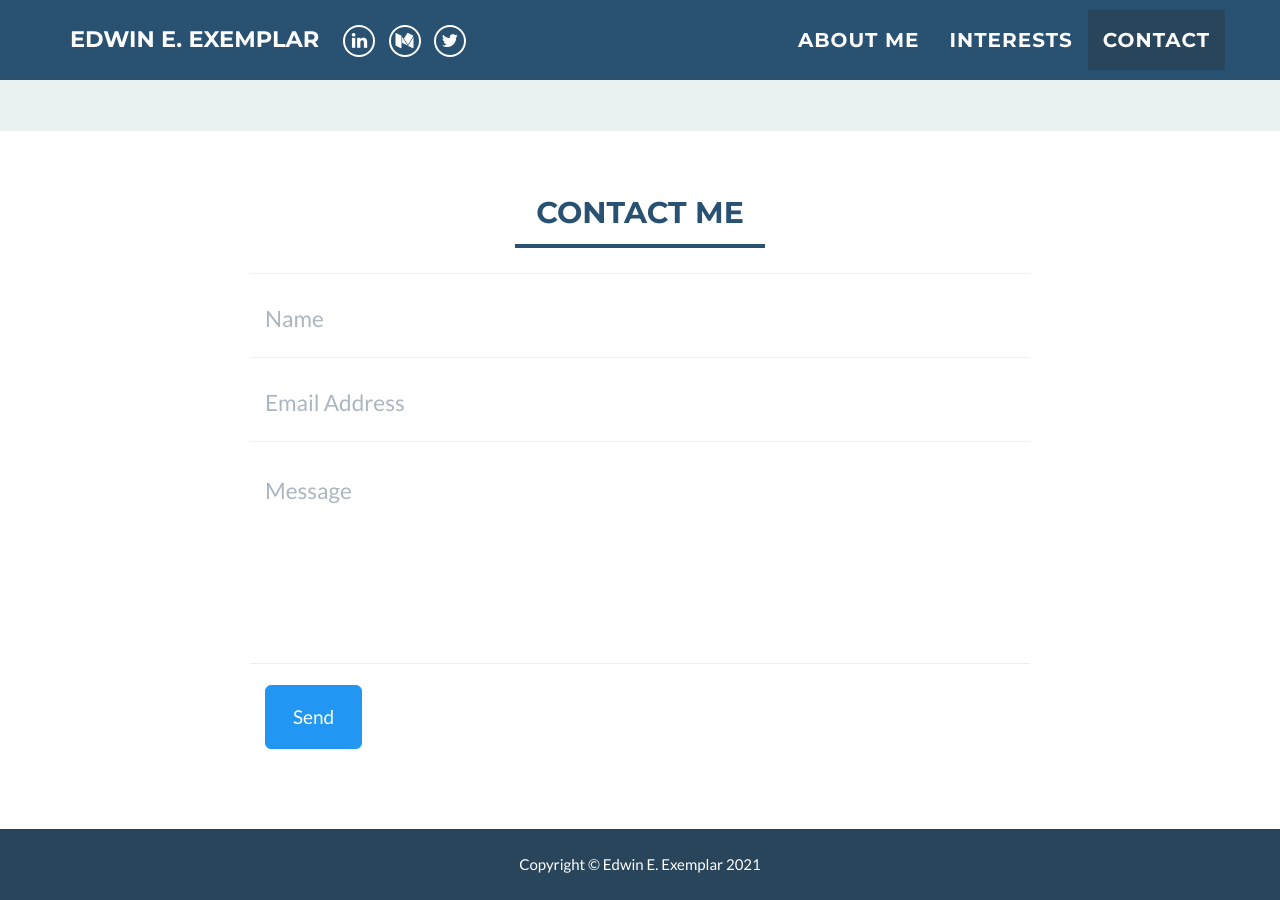
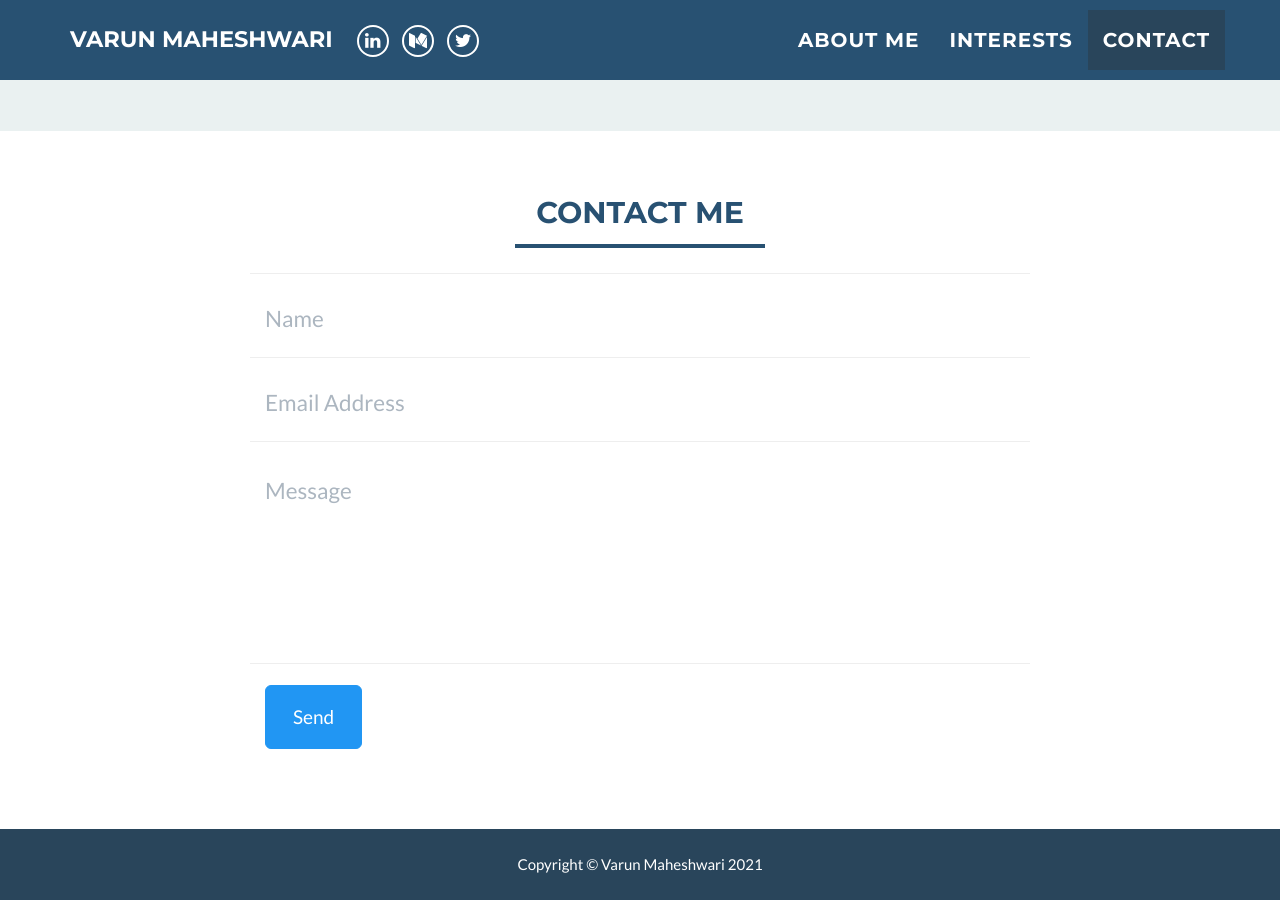
Before and after one commit to VarunMaheshwari1984/VarunMaheshwari1984.github.io, a Jekyll site: the page built from index.html, in a window 1280 px wide and 900 px high, scrolled down 1609 px. Built offline with Jekyll 4.4.1, drawn with Linux system fonts in a browser that asks for light colours; some of the changed text lies outside the part shown.

Commit message:
Name change

```diff
--- a/_config.yml
+++ b/_config.yml
@@ -1,6 +1,6 @@
 # Site settings
-name: Edwin E. Exemplar
-email: edwin+contactme@someemail.com
+name: Varun Maheshwari
+email: enggvarunm@gmail.com
 #canonical_url: https://edwinexemplar.com
 keywords: "Software Engineer, Python, Ruby, Machine Learning, Deep Learning, Startups, Agile, Pair Programming"
 skills: "Senior Software Engineer in Seattle, WA (Fictitious)"
```
